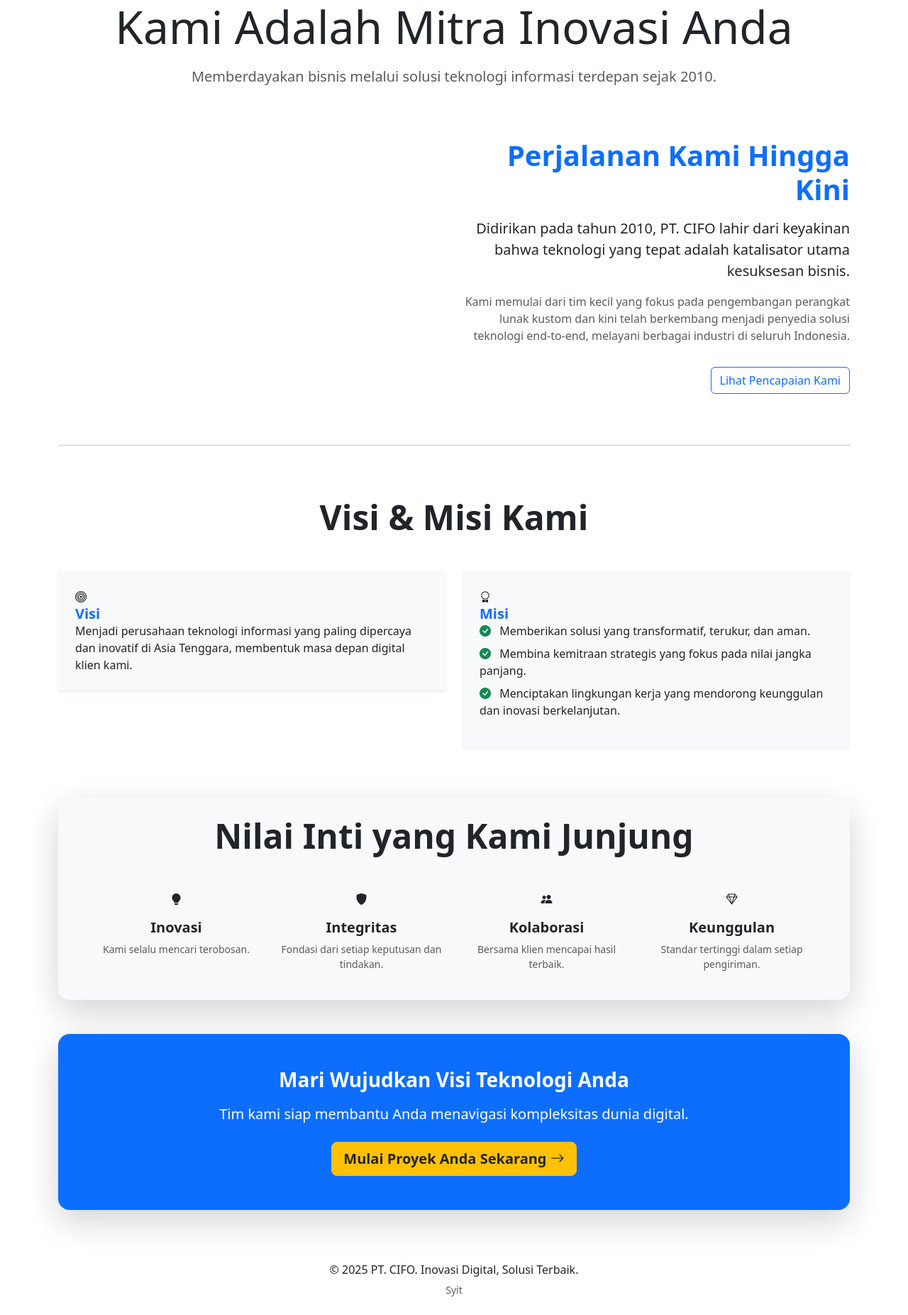
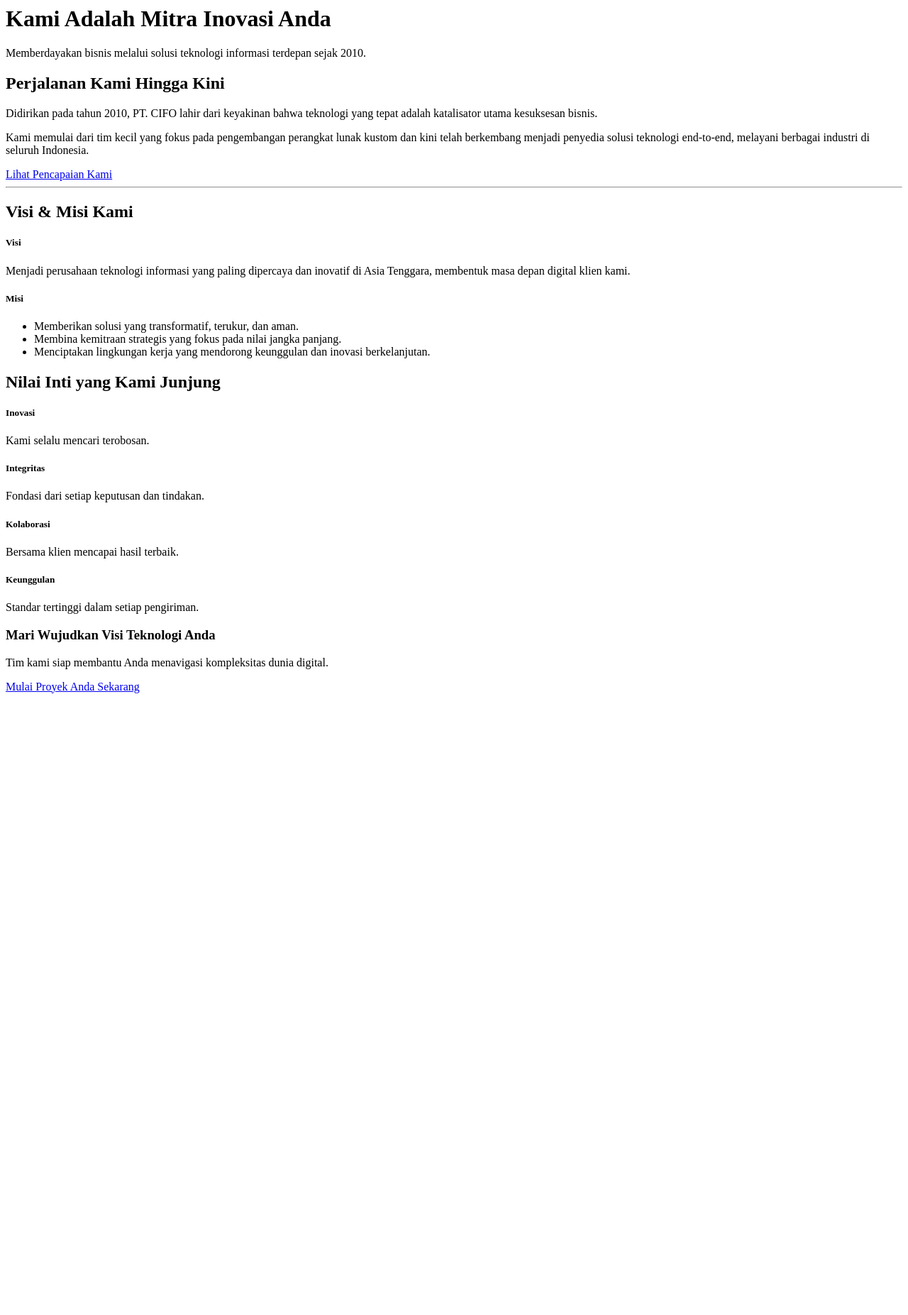
Before and after one commit to nansatna/apps-profil-cifo, a PHP site: page /pages/depan/profil/tentang.php in a window 1280 px wide. Shown: the whole page at 71% size. After the commit the page ends 977 px from the top, so only its background shows below. Run offline with PHP 8.4, Linux system fonts and the light colour scheme.

Commit message:
tentang kami

```diff
--- a/pages/depan/profil/tentang.php
+++ b/pages/depan/profil/tentang.php
@@ -1,15 +1,4 @@
-<!DOCTYPE html>
-<html lang="id">
-<head>
-    <meta charset="UTF-8">
-    <meta name="viewport" content="width=device-width, initial-scale=1.0">
-    <title>Tentang Kami - PT. CIFO (Visual)</title>
-    <link href="https://cdn.jsdelivr.net/npm/bootstrap@5.3.2/dist/css/bootstrap.min.css" rel="stylesheet">
-    <link rel="stylesheet" href="https://cdn.jsdelivr.net/npm/bootstrap-icons@1.11.3/font/bootstrap-icons.min.css">
 
-
-</head>
-<body>
 
 
 
@@ -94,14 +83,3 @@
         </section>
 
     </main>
-
-    <footer class="footer-custom text-center py-4">
-        <div class="container">
-            <p class="mb-1 fw-light">&copy; 2025 PT. CIFO. Inovasi Digital, Solusi Terbaik.</p>
-            <small class="text-muted">Syit</small>
-        </div>
-    </footer>
-
-    <script src="https://cdn.jsdelivr.net/npm/bootstrap@5.3.2/dist/js/bootstrap.bundle.min.js"></script>
-</body>
-</html>
```
